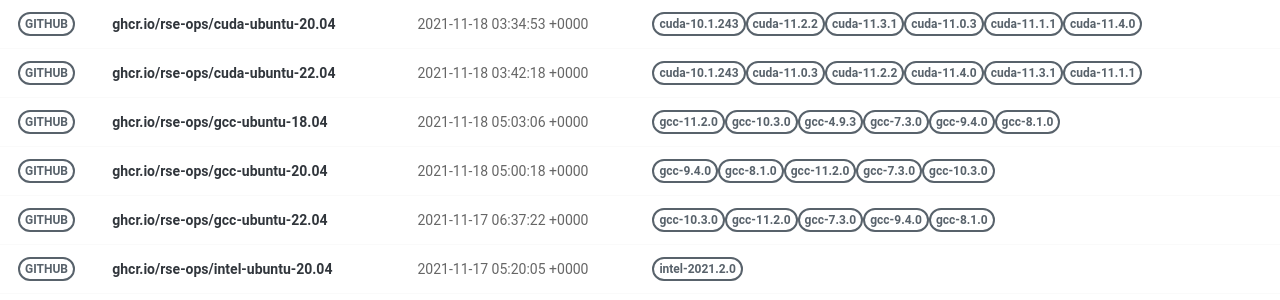
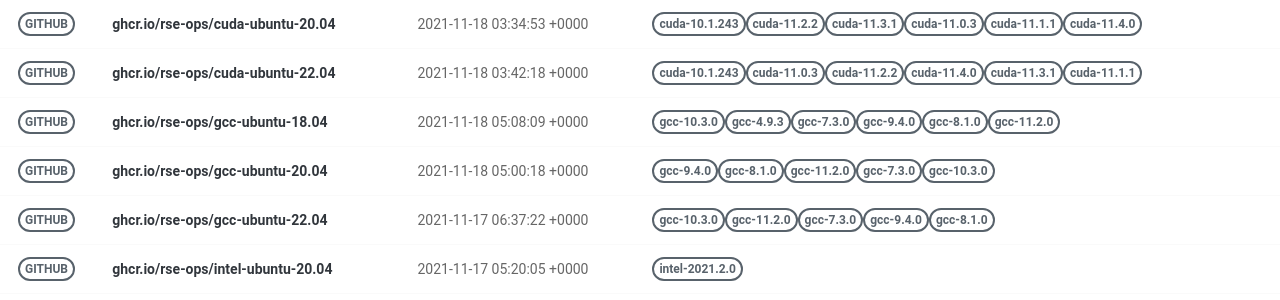
Before and after one commit to rse-ops/docker-images, a Jekyll site: the page built from pages/index.md, in a window 1280 px wide. Shown: the part 277-577 px from the top of the page. Built offline with Jekyll 4.4.1, drawn with Linux system fonts in a browser that asks for light colours; nearby versions of some CDN libraries.

Commit message:
Automated push to update library 2021-11-18

```diff
--- a/_library/ghcr.io-rse-ops-gcc-ubuntu-18.04.md
+++ b/_library/ghcr.io-rse-ops-gcc-ubuntu-18.04.md
@@ -1,14 +1,11 @@
 ---
 layout: container
 name: ghcr.io/rse-ops/gcc-ubuntu-18.04
-updated_at: 2021-11-18 05:03:06.805216
+updated_at: 2021-11-18 05:08:09.696534
 
 
 container_url: https://github.com/orgs/rse-ops/packages/container/package/gcc-ubuntu-18.04
 versions:
- - tag: gcc-11.2.0
-   dockerfile: https://github.com/rse-ops/docker-images/blob/main/ubuntu/gcc/Dockerfile
-   manifest: https://crane.ggcr.dev/manifest/ghcr.io/rse-ops/gcc-ubuntu-18.04:gcc-11.2.0
  - tag: gcc-10.3.0
    dockerfile: https://github.com/rse-ops/docker-images/blob/main/ubuntu/gcc/Dockerfile
    manifest: https://crane.ggcr.dev/manifest/ghcr.io/rse-ops/gcc-ubuntu-18.04:gcc-10.3.0
```
Also changed, not shown: other parts of _library/ghcr.io-rse-ops-gcc-ubuntu-18.04.md (+3 -0 lines).
